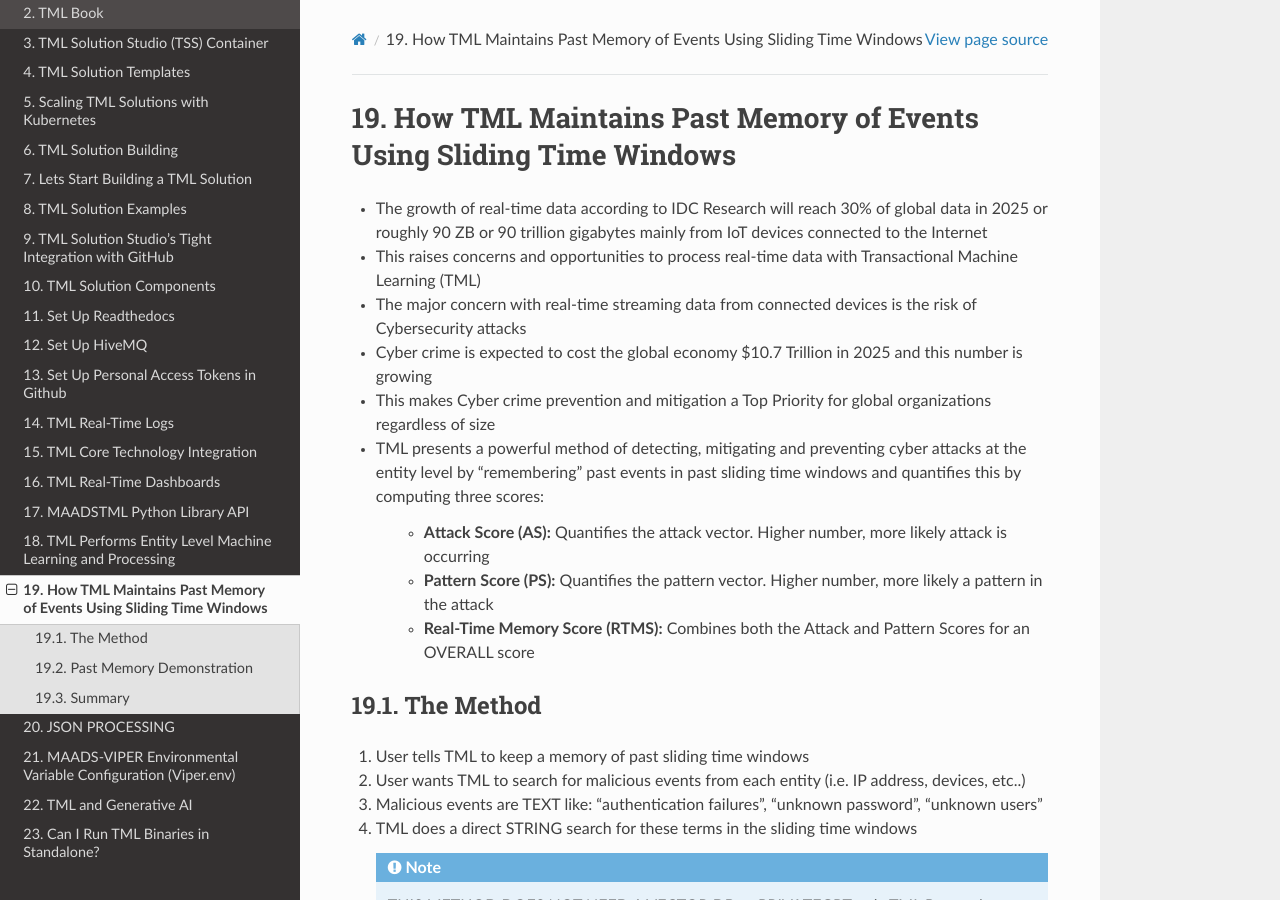
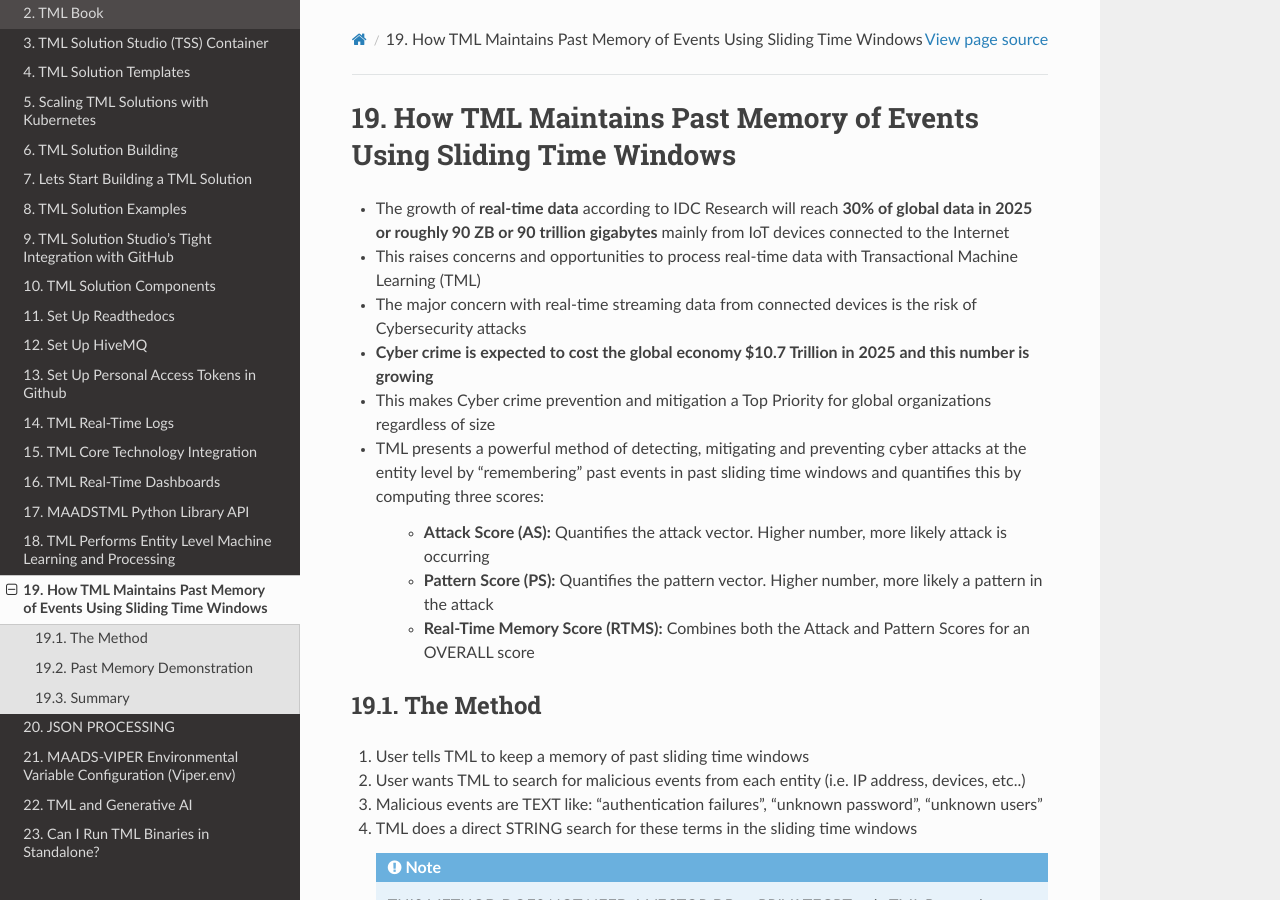
Before and after one commit to smaurice101/readthedocs, a Sphinx documentation site: the page built from docs/source/rtms.rst, in a window 1280 px wide and 900 px high. Built offline with Sphinx 7.4.7 and the Read the Docs theme 3.1.0, drawn with Linux system fonts in a browser that asks for light colours.

Commit message:
Update rtms.rst

```diff
--- a/docs/source/rtms.rst
+++ b/docs/source/rtms.rst
@@ -1,13 +1,13 @@
 How TML Maintains Past Memory of Events Using Sliding Time Windows
 ============================================
 
-* The growth of real-time data according to IDC Research will reach 30% of global data in 2025 or roughly 90 ZB or 90 trillion gigabytes mainly from IoT devices connected to the Internet
+* The growth of **real-time data** according to IDC Research will reach **30% of global data in 2025 or roughly 90 ZB or 90 trillion gigabytes** mainly from IoT devices connected to the Internet
 
 * This raises concerns and opportunities to process real-time data with Transactional Machine Learning (TML)
 
 * The major concern with real-time streaming data from connected devices is the risk of Cybersecurity attacks
 
-* Cyber crime is expected to cost the global economy $10.7 Trillion in 2025 and this number is growing
+* **Cyber crime is expected to cost the global economy $10.7 Trillion in 2025 and this number is growing**
 
 * This makes Cyber crime prevention and mitigation a Top Priority for global organizations regardless of size
 
```
